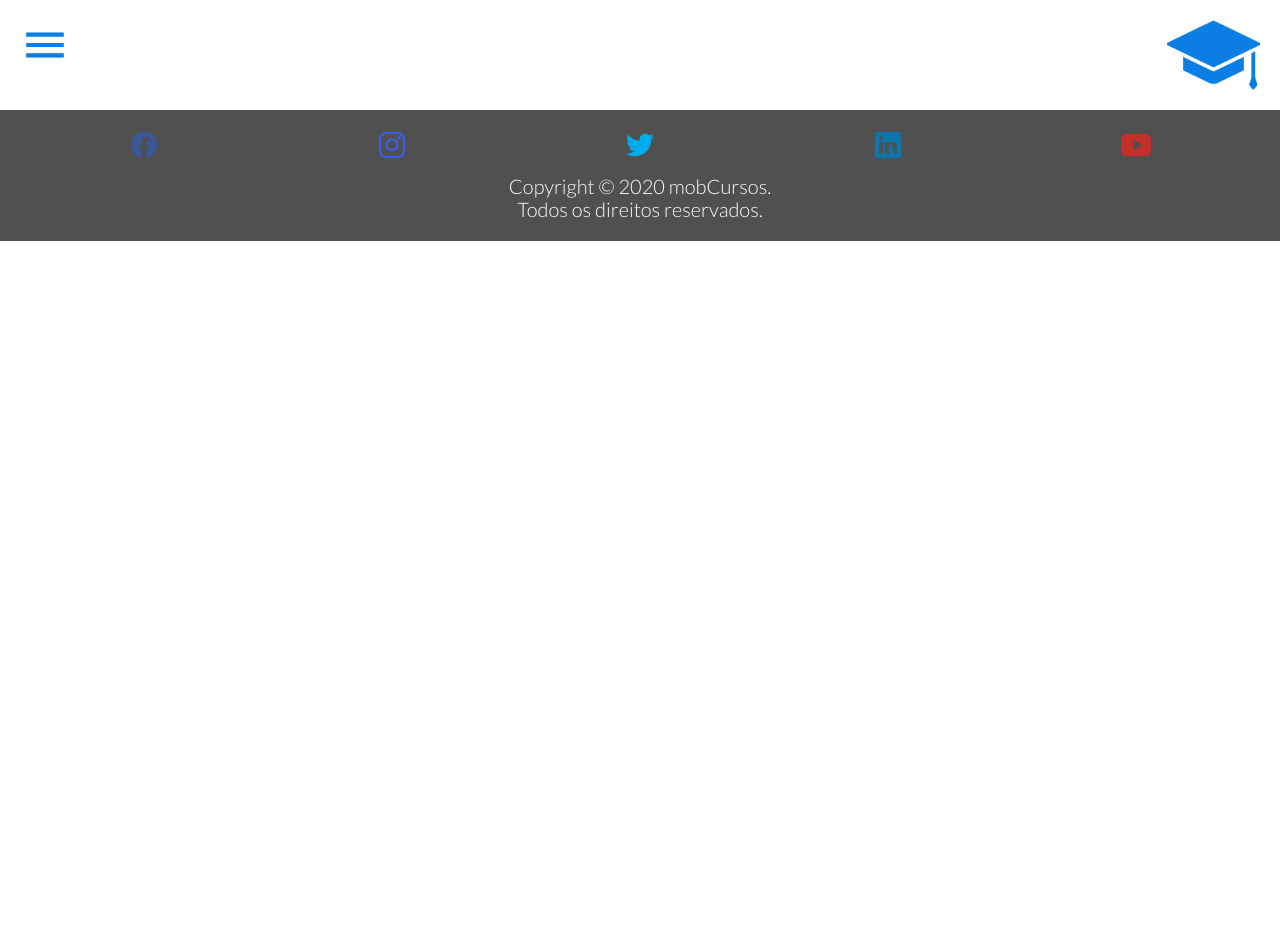
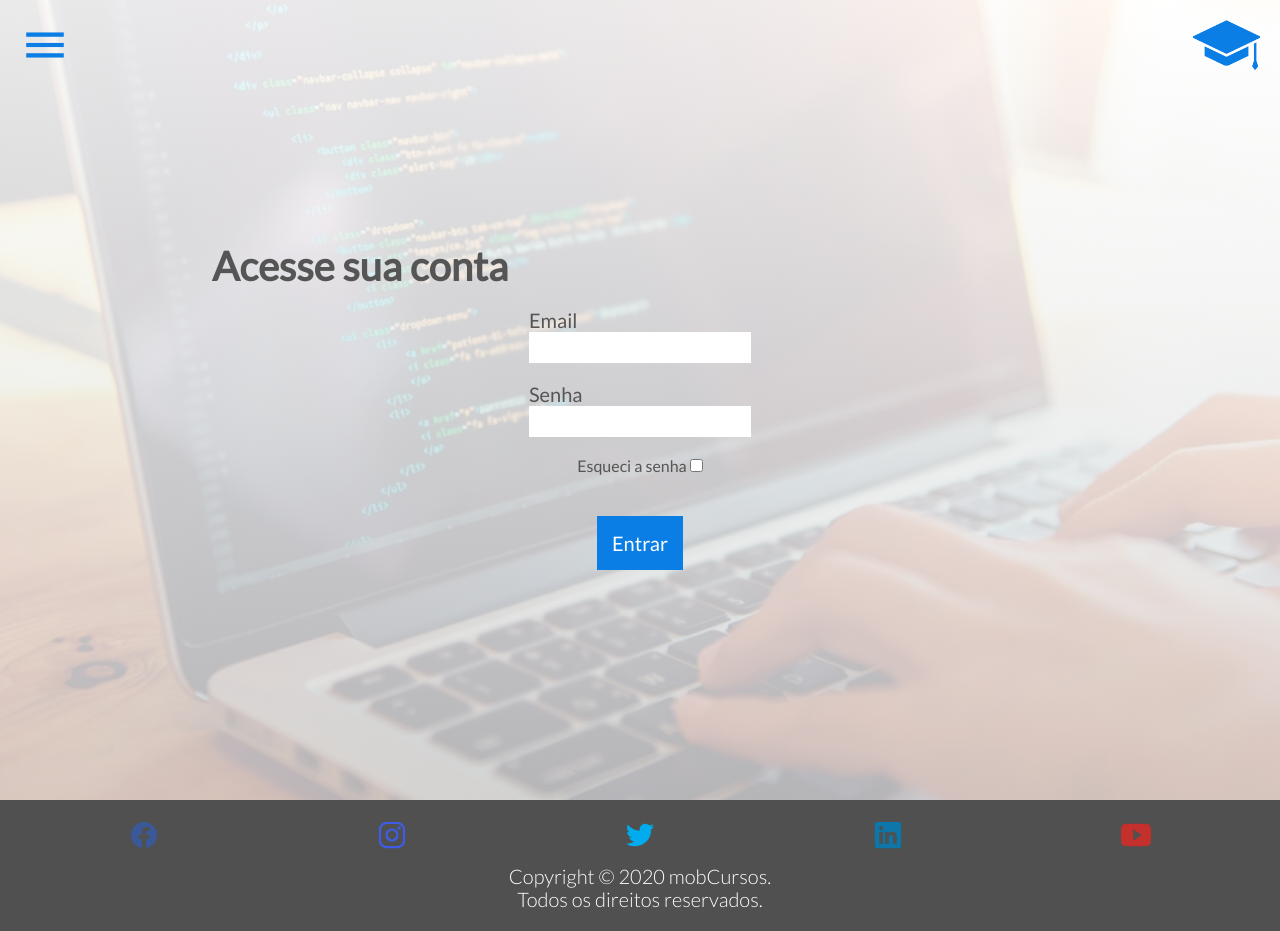
Before and after one commit to MobCursos/mobcursos, a PHP site: page /login.html in a window 1280 px wide. Before the commit the page ends 241 px from the top, so only its background shows below. Run offline with PHP 8.4, Linux system fonts and the light colour scheme; style sheets or scripts are compiled from the project's sources; some libraries are stand-ins or nearby versions.

Commit message:
Altera header para section. Cria pagina login. Correcoes css.

```diff
--- a/login.html
+++ b/login.html
@@ -43,7 +43,7 @@
         <title>Login</title>
     </head>
     <body>
-        <header id="header-login">
+        <section class="container-login">
             <nav class="item-nav">
                 <div class="flex-responsive-nav">
                     <a class="mobile-nav-icon js--mobile-nav-icon">
@@ -57,8 +57,33 @@
 
                 <img src="resources/img/logo-blue0.png" alt="logo MobCursos" class="logo">
             </nav>
+            <div class="item-login">
+                <h2>Acesse sua conta</h2>
+                <form action="#">
+                    <div class="form-login-flex">
+                        <div class="form-login-flex-inputs">
+                            <label for="login-nome">Email</label>
+                            <input type="text" id="login-nome">
+                        </div>
+                        <div class="form-login-flex-inputs">
+                            <label for="login-password">Senha</label>
+                            <input type="password" id="login-password">
+                        </div>
+                        <div class="form-login-flex-forget">
+                            <div class="form-login-flex-forget-item">
+                            <label for="login-forget-pass">Esqueci a senha</label>
+                            <input type="checkbox" id="checkbox-forget">
+                            </div>
+                        </div>
 
-        </header>
+                    <div>
+                        <a class="btn btn-full" href="login.html">Entrar</a>
+                    </div>
+                </div>
+                </form>
+            </div>
+
+        </section>
 
         <footer class="container-footer">
             <div class="item-icons">
--- a/resources/css/style.css
+++ b/resources/css/style.css
@@ -60,21 +60,16 @@ section h2{
 
     display: grid;
     grid-template-columns: auto auto;
-    grid-template-rows: 33vh 33vh 33vh;
+    grid-template-rows: 33vh 33vh 33vh; /*Também impede nav bar empurrar para baixo itens desta section*/
     grid-template-areas:
       "nav nav"
       ". ."
       "text .";
 }
 
-
-.item-section{
-    grid-area: section;
-}
-
 .logo {
     /*padding: 40px; */
-    max-height: 70px;
+    max-height: 50px;
 }
 
 .item-nav {
@@ -483,63 +487,6 @@ header p {
       background: #3371B6;
   }
 
-
-
-/* ----------------------------------------------- */
-/* PAGE "Todas" - SECTION (Footer) */
-/* ----------------------------------------------- */
-.container-footer {
-    padding: 20px;
-    color: white;
-    background-color: rgb(80, 80, 80);
-    display: grid;
-    grid-template-columns: auto;
-    grid-template-rows: auto;
-    grid-template-areas:
-      "icons"
-      "footer";
-}
-
-.item-footer {
-    grid-area: footer;
-    display: flex;
-    flex-direction: row;
-    justify-content: center;
-    align-items: center;
-    margin-top: 15px;
-    text-align: center;
-}
-
-.item-icons {
-    grid-area: icons;
-    display: inline-flex;
-    flex-direction: row;
-    justify-content: space-around;
-    align-items: flex-end;
-    font-size: 30px;
-}
-
-#logo-facebook{
-    color: #3b5998;
-}
-
-#logo-instagram{
-    color: #405DE6;
-}
-
-#logo-youtube{
-    color: #c4302b;
-}
-
-#logo-twitter{
-    color: #00acee;
-}
-
-#logo-linkedin{
-    color: #0e76a8;
-}
-
-
 th {
     color:#D5DDE5;;
     background:#1b1e24;
@@ -639,3 +586,136 @@ th {
   td.text-right {
     text-align: right;
   }
+
+
+
+/* ----------------------------------------------- */
+/* PAGE Login - SECTION 1 (Login) */
+/* ----------------------------------------------- */
+.container-login {
+    background-image: linear-gradient(to bottom, rgba(255, 255, 255, 0.9), rgba(221, 221, 221, 0.8)),
+                      /* radial-gradient(circle,rgba(255,255,255,0.2),rgba(223, 223, 223, 0.6)), */
+                      url(' ../img/hero.jpg');
+    /*image source: https://i2.wp.com/www.consultoragestal.com.ar/wp-content/uploads/2020/02/img_30298_programhtml.jpg*/
+    /* height: 500px; */
+    background-repeat: no-repeat;
+    background-size: cover;
+    background-position: 30%;
+    min-height: 100vh;
+
+    display: grid;
+    grid-template-columns: 15vw 70vw 15vw;
+    grid-template-rows: auto auto auto;
+    grid-template-areas:
+      "nav nav nav"
+      ". login-rrr ."
+      "teste-footer-em-pagina-unica-section teste-footer-em-pagina-unica-section teste-footer-em-pagina-unica-section";
+}
+
+
+.item-login {
+    grid-area: login-rrr;
+}
+
+.form-login-flex {
+    /* width: 100%; */
+    display: flex;
+    flex-direction: column;
+    justify-content: space-between;
+    align-items: center;
+}
+
+.form-login-flex label {
+    font-weight: 400;
+}
+
+.form-login-flex input {
+    /* width: 100%; */
+    padding: 3px 0px 5px;
+    margin-bottom: 20px;
+
+    border: none;
+    /* border-bottom: 2px solid #D1D1D1; */
+
+    /* font-family: '';
+    color: #5A5A5A;
+    font-size: 14px;
+    font-weight: 400; */
+}
+
+.form-login-flex-inputs {
+    display: flex;
+    flex-direction: column;
+    justify-content: center;
+    /* align-items: baseline; */
+
+}
+
+.form-login-flex-forget {
+    /* width: 80%; */
+    font-size: 80%;
+    display: flex;
+    flex-direction: row;
+    justify-content: flex-end;
+    align-items: baseline;
+
+}
+
+.form-login-flex-forget div {
+    margin-bottom: 40px;
+}
+
+/* ----------------------------------------------- */
+/* PAGE "Todas" - SECTION (Footer) */
+/* ----------------------------------------------- */
+.container-footer {
+    grid-area: teste-footer-em-pagina-unica-section;
+    padding: 20px;
+    color: white;
+    background-color: rgb(80, 80, 80);
+    display: grid;
+    grid-template-columns: auto;
+    grid-template-rows: auto;
+    grid-template-areas:
+      "icons"
+      "footer";
+}
+
+.item-footer {
+    grid-area: footer;
+    display: flex;
+    flex-direction: row;
+    justify-content: center;
+    align-items: center;
+    margin-top: 15px;
+    text-align: center;
+}
+
+.item-icons {
+    grid-area: icons;
+    display: inline-flex;
+    flex-direction: row;
+    justify-content: space-around;
+    align-items: flex-end;
+    font-size: 30px;
+}
+
+#logo-facebook{
+    color: #3b5998;
+}
+
+#logo-instagram{
+    color: #405DE6;
+}
+
+#logo-youtube{
+    color: #c4302b;
+}
+
+#logo-twitter{
+    color: #00acee;
+}
+
+#logo-linkedin{
+    color: #0e76a8;
+}
```
Also changed, not shown: other parts of resources/css/style.css (+26 -17 lines), index.html (+3 -4 lines).
